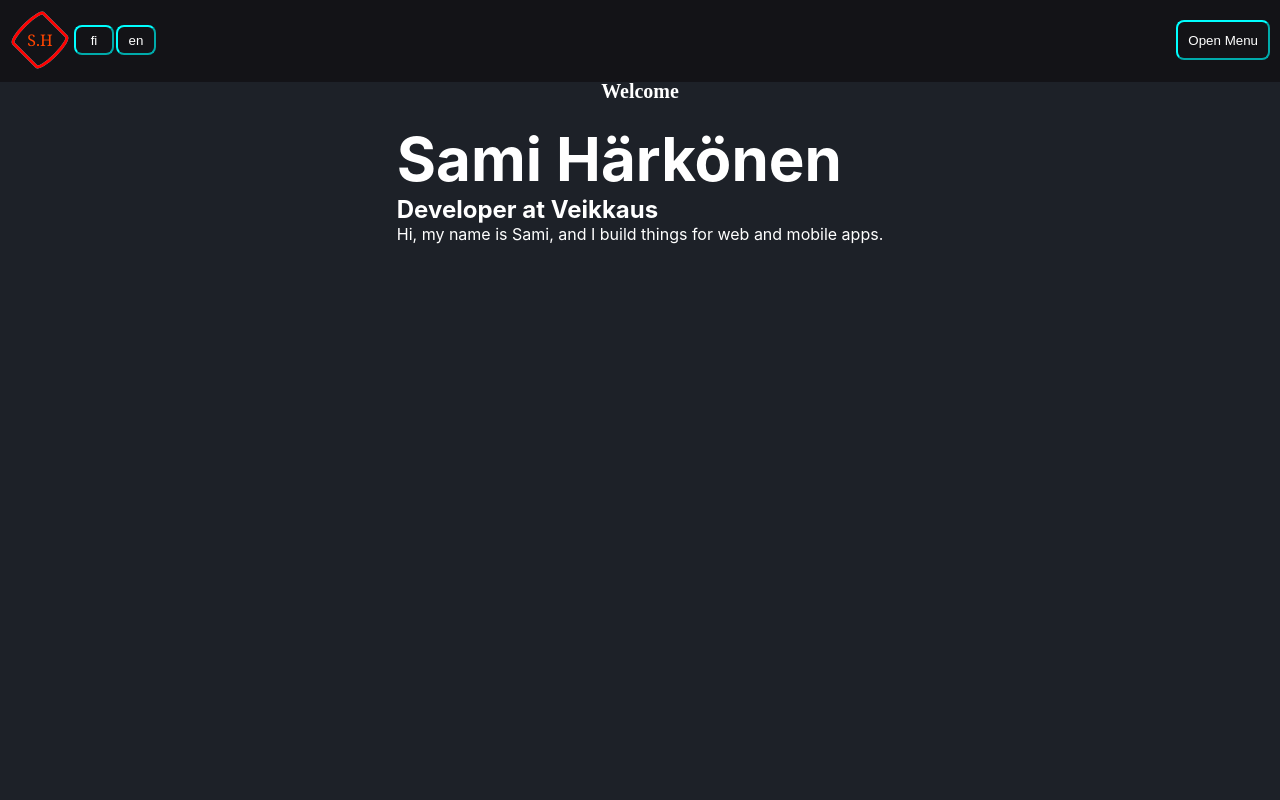
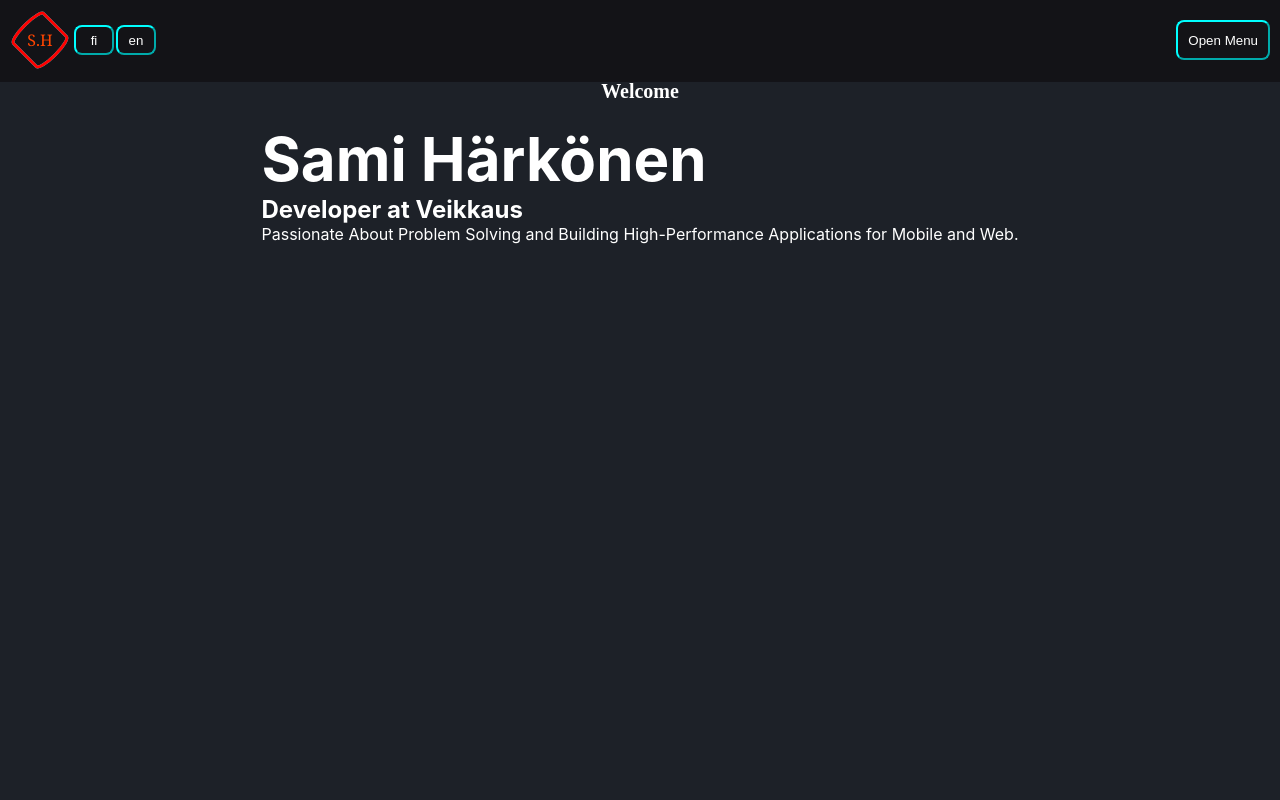
Before and after one commit to SamkHarks/My-page, a React (Create React App) app: page / in a window 1280 px wide. Shown: the top 800 px of the page. Built offline with nearby package versions, Linux system fonts and the light colour scheme.

Commit message:
update text and styles

```diff
--- a/src/App.css
+++ b/src/App.css
@@ -142,7 +142,17 @@
   }
 }
 
-/* Styles for screens wider than 400px */
+.open {
+  transform: translateY(0);
+  transition: transform 0.3s;
+}
+
+.closed {
+  transform: translateY(-68%);
+  transition: transform 0.3s;
+}
+
+/* Styles for screens wider than 400px
 @media screen and (min-width: 401px) {
   .open {
     transform: translateY(0);
@@ -155,7 +165,7 @@
   }
 }
 
-/* Styles for screens smaller or equal to 400px */
+/* Styles for screens smaller or equal to 400px
 @media screen and (max-width: 400px) {
   .open {
     transform: translateX(0);
@@ -166,7 +176,7 @@
     transform: translateX(-100%);
     transition: transform 0.3s;
   }
-}
+}*/
 
 .section {
   display: flex;
--- a/src/components/Welcome.tsx
+++ b/src/components/Welcome.tsx
@@ -10,7 +10,7 @@ export const Welcome = () => {
         }}>
             <h1 style={{fontSize: 60}}>Sami Härkönen</h1>
             <h2>Developer at Veikkaus</h2>
-            <p>Hi, my name is Sami, and I build things for web and mobile apps.</p>
+            <p>Passionate About Problem Solving and Building High-Performance Applications for Mobile and Web.</p>
         </div>
     );
 };
```
